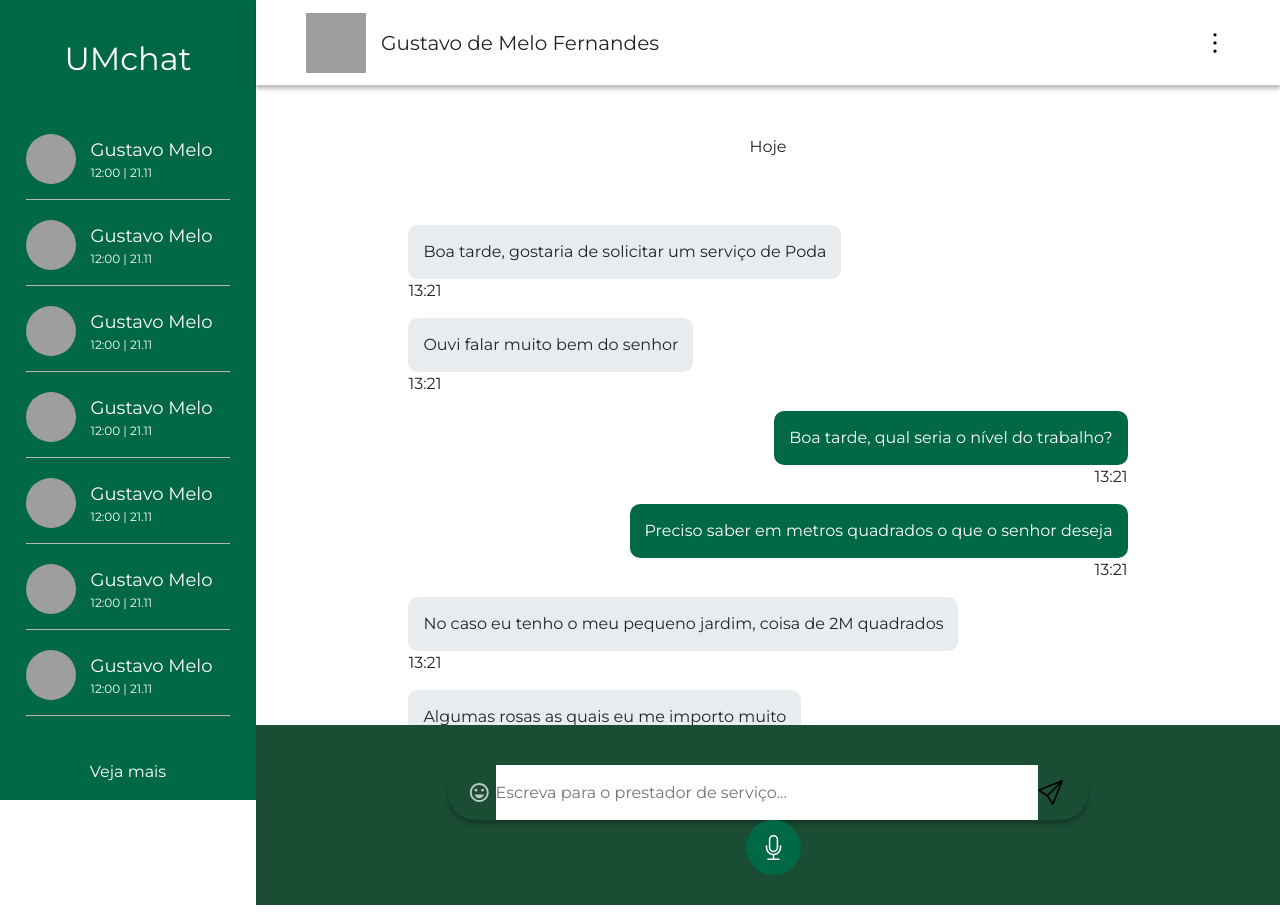
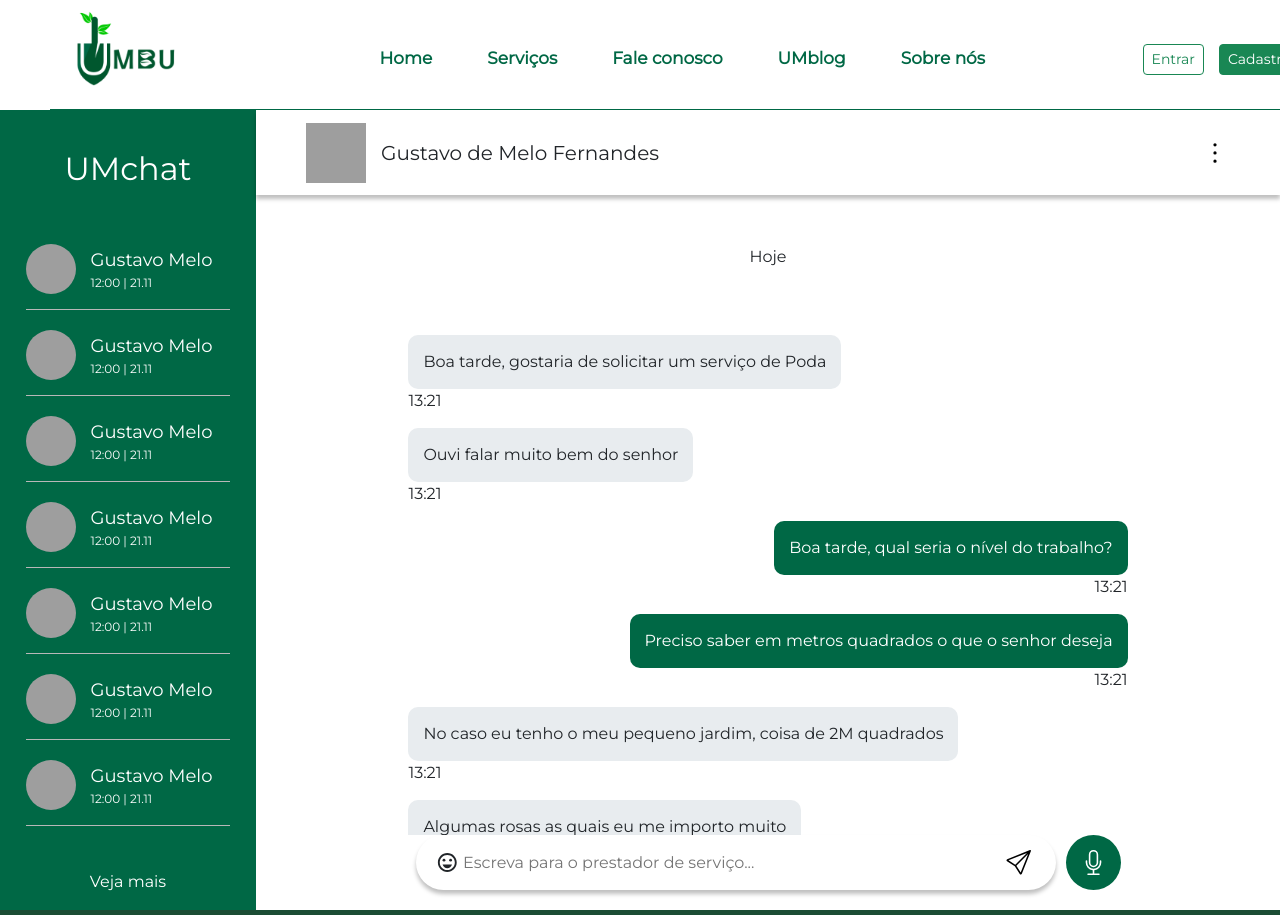
Before and after one commit to sejaumbu/seja-umbu, a React (Vite) app: page / in a window 1280 px wide. Shown: the top 915 px of the page. Built offline with nearby package versions, Linux system fonts and the light colour scheme; grey boxes are pictures that could not be loaded.

Commit message:
Alteração no estilo de scroll do UMchat + area de envio

```diff
--- a/src/App.jsx
+++ b/src/App.jsx
@@ -9,11 +9,9 @@ import UmchatF from './pages/umchat/UmchatF.jsx';
 function App() {
   return (
     <div className='teste'>
+      <Header />
       <UmchatF/>
-      <Header />
       <Footer />
-
-
     </div>
   )
 }
--- a/src/components/UMchat/UMChat.css
+++ b/src/components/UMchat/UMChat.css
@@ -111,6 +111,10 @@
     overflow-y: auto;
 }
 
+.areaChat::-webkit-scrollbar{
+    display: none;
+}
+
 .data-do-chat{
     text-align: center;
     padding : 50px;
--- a/src/components/UMchat/UMChat.jsx
+++ b/src/components/UMchat/UMChat.jsx
@@ -49,14 +49,14 @@ export default function UMChat(){
             </div>
             <div>
                 <Mensagens/>
-                <footer className='footerMessage'>
+                <div className='footerMessage'>
                     <div className="inputMessage">
                         <MdOutlineEmojiEmotions/>
                         <input placeholder='Escreva para o prestador de serviço...'/>
                         <button className='sendButton'><BsSend/></button>
                     </div>
                     <button className='voiceButton'><BsMic/></button>
-                </footer>
+                </div>
             </div>
         </main>
     )
```
